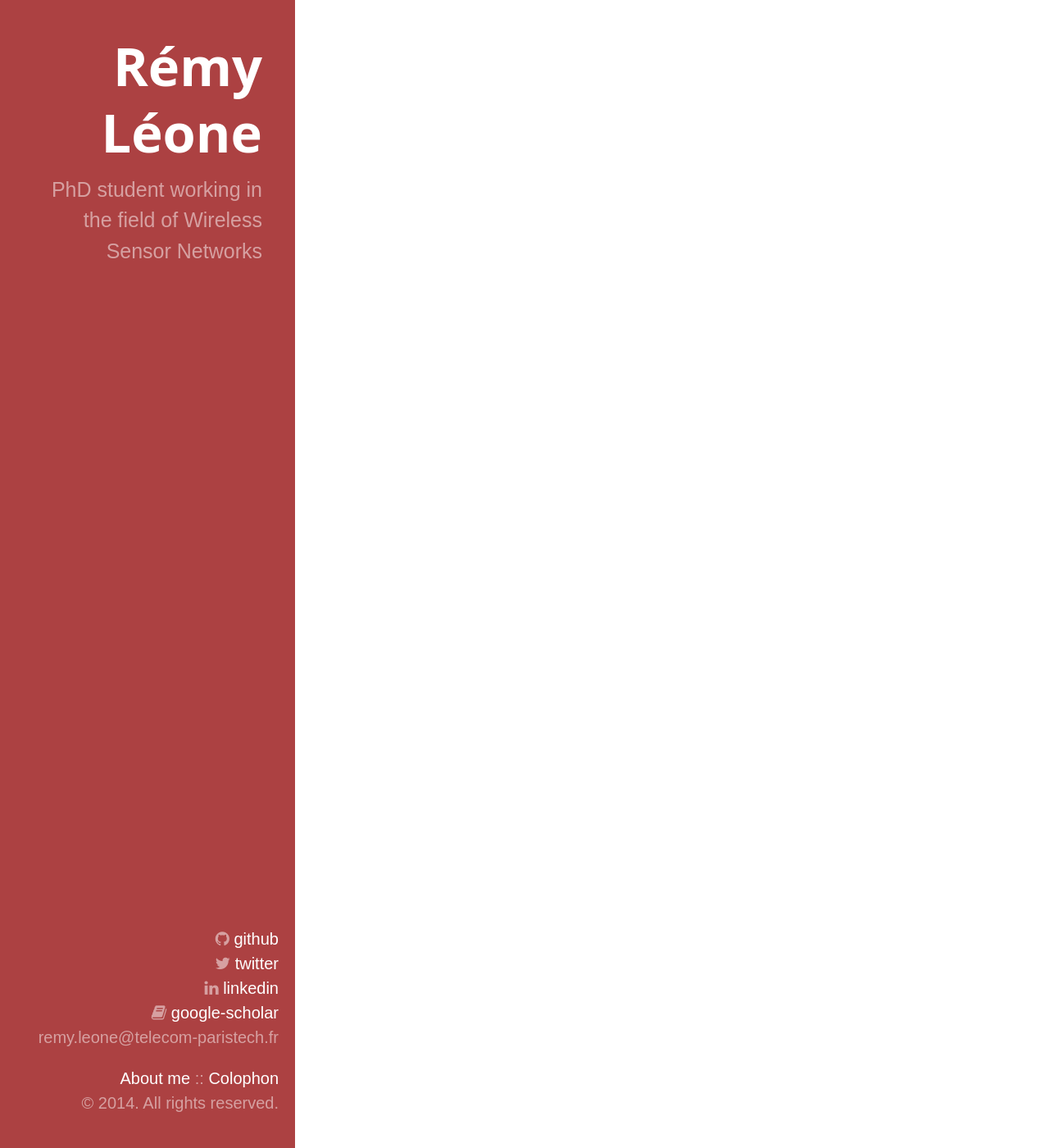
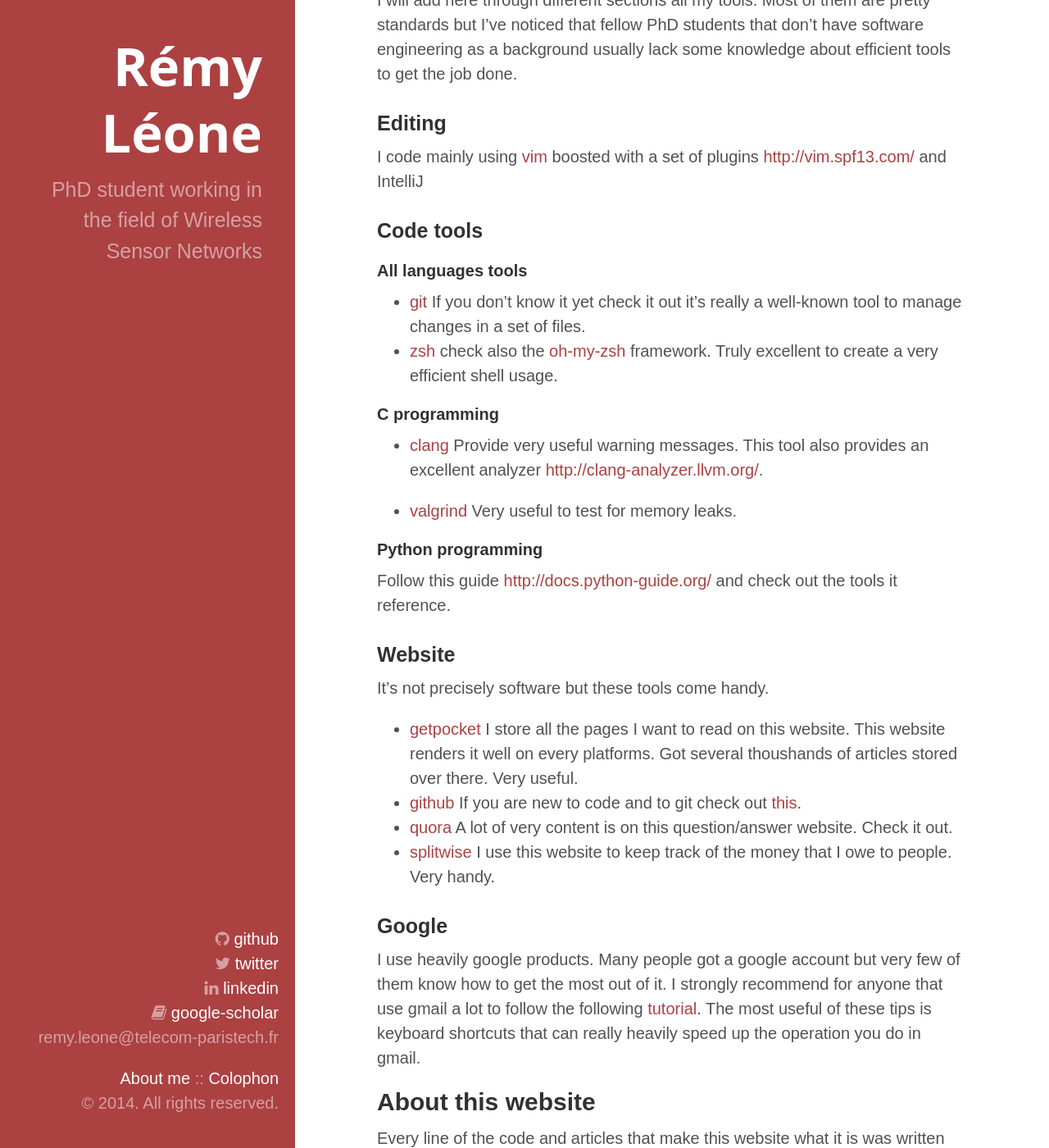
Before and after one commit to remyleone/remyleone.github.io, a Jekyll site: the page built from colophon.markdown, in a window 1280 px wide and 1400 px high, scrolled down 490 px. Shown: the whole window at 82% size. Built offline with Jekyll 4.4.1, drawn with Linux system fonts in a browser that asks for light colours; nearby versions of some CDN libraries; some of the changed text lies outside the part shown.

Commit message:
Adding more content

```diff
--- a/colophon.markdown
+++ b/colophon.markdown
@@ -3,6 +3,81 @@ title: Colophon
 layout: page
 description: List of tools that Remy Leone use to get stuff done.
 ---
+
+Sometimes people ask me what are the tools that use and I've gather quite
+a lot of useful website and links.
+
+So I'm going to gather it all here as a [usethis](//usethis.com) article.
+
+What hardware do I use?
+-----------------------
+
+I really like lenovo and Dell computers. So far I'm very happy with the
+computers that my work provides. A Dell E6230 is the machine I use all day
+long. I strongly recommend it as it is shipped with an ubuntu as operating
+system.
+
+What software do I use?
+-----------------------
+
+I will add here through different sections all my tools. Most of them are
+pretty standards but I've noticed that fellow PhD students that don't have
+software engineering as a background usually lack some knowledge about
+efficient tools to get the job done.
+
+### Editing
+
+I code mainly using [vim](//www.vim.org) boosted with a set of plugins
+[http://vim.spf13.com/](http://vim.spf13.com/) and IntelliJ
+
+### Code tools
+
+#### All languages tools
+
+- [git](http://git-scm.com) If you don't know it yet check it out it's really a
+  well-known tool to manage changes in a set of files.
+- [zsh](zsh) check also the
+  [oh-my-zsh](https://github.com/robbyrussell/oh-my-zsh) framework. Truly
+  excellent to create a very efficient shell usage.
+
+#### C programming
+
+- [clang](//clang.llvm.org/) Provide very useful warning messages. This tool also provides
+an excellent analyzer [http://clang-analyzer.llvm.org/](http://clang-analyzer.llvm.org/).
+
+- [valgrind](//valgrind.org) Very useful to test for memory leaks.
+
+#### Python programming
+
+Follow this guide
+[http://docs.python-guide.org/](http://docs.python-guide.org/) and check out
+the tools it reference.
+
+### Website
+
+It's not precisely software but these tools come handy.
+
+- [getpocket](//getpocket.com) I store all the pages I want to read on this website.
+  This website renders it well on every platforms. Got several thoushands of
+  articles stored over there. Very useful.
+- [github](//github.com) If you are new to code and to git check out
+  [this](https://try.github.io).
+- [quora](//quora.com) A lot of very content is on this question/answer
+  website. Check it out.
+- [splitwise](//splitwise.com) I use this website to keep track of the money
+  that I owe to people. Very handy.
+
+### Google
+
+I use heavily google products. Many people got a google account but very few of
+them know how to get the most out of it. I strongly recommend for anyone that
+use gmail a lot to follow the following
+[tutorial](https://www.gmail.com/intl/fr/mail/help/tips.html). The most useful
+of these tips is keyboard shortcuts that can really heavily speed up the
+operation you do in gmail.
+
+About this website
+------------------
 
 Every line of the code and articles that make this website what it is
 was written using [vim](http://www.vim.org/). The article are written
```
